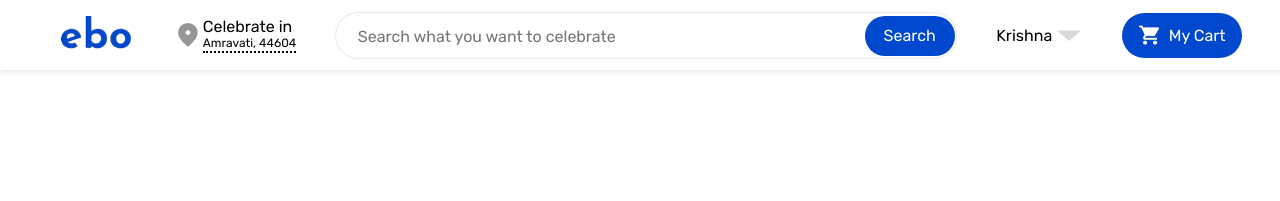
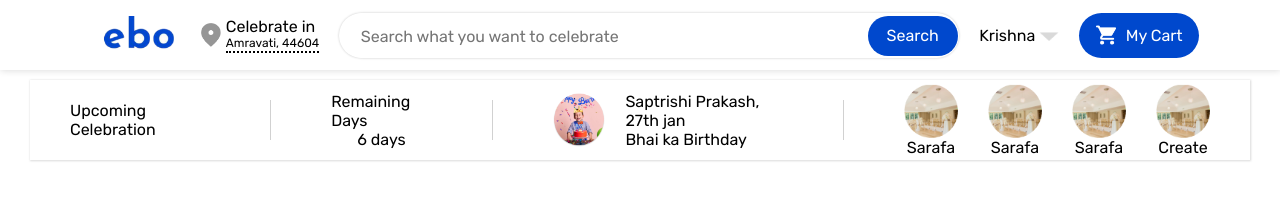
Before and after one commit to devamanin/ebo-frontend, a plain HTML site: page index.html in a window 1280 px wide. Drawn offline with Linux system fonts and the light colour scheme.

Commit message:
nav done

```diff
--- a/index.html
+++ b/index.html
@@ -33,7 +33,7 @@
             <div class="user-p-button">
                 <div class="user-p-cont">
                     <span>Krishna</span>
-                    <img src="./assets/polygon.png" alt="polygon">
+                    <img class="polygon-img" src="./assets/polygon.png" alt="polygon">
                 </div>
             </div>
             <div class="my-cart button-blue">
@@ -41,6 +41,45 @@
                 <span>My Cart</span>
             </div>
         </div>
+        <div class="upcoming-container">
+            <div class="noti flex-row">
+                <div class="noti-head-text">
+                    <span>Upcoming Celebration</span>
+                </div>
+                <div class="sep"></div>
+                <div class="remaining-days flex-col center">
+                    <span>Remaining Days</span>
+                    <span>6 days</span>
+                </div>
+                <div class="sep"></div>
+                <div class="c-name-con flex-row center">
+                    <img src="./assets/Ellipse 47.png" alt="image" style="width: 54px; height: 54px;">
+                    <div class="flex-col">
+                        <span>Saptrishi Prakash, 27th jan</span>
+                        <span>Bhai ka Birthday</span>
+                    </div>
+                </div>
+                <div class="sep"></div>
+                <div class="reminder-container flex-row center">
+                    <div class="rem flex-col center">
+                        <img src="./assets/Ellipse 3.png" alt="reminder image" style="width: 54px; height: 54px;">
+                        <span>Sarafa</span>
+                    </div>
+                    <div class="rem flex-col center">
+                        <img src="./assets/Ellipse 3.png" alt="reminder image" style="width: 54px; height: 54px;">
+                        <span>Sarafa</span>
+                    </div>
+                    <div class="rem flex-col center">
+                        <img src="./assets/Ellipse 3.png" alt="reminder image" style="width: 54px; height: 54px;">
+                        <span>Sarafa</span>
+                    </div>
+                    <div class="rem flex-col center">
+                        <img src="./assets/Ellipse 3.png" alt="reminder image" style="width: 54px; height: 54px;">
+                        <span>Create</span>
+                    </div>
+                </div>
+            </div>
+        </div>
     </section>
 </body>
 </html>
--- a/style/style.css
+++ b/style/style.css
@@ -12,7 +12,7 @@
     justify-content: center;
     align-items: center;
     height: 70px;
-    gap: 40px;
+    gap: 20px;
     box-shadow: 0 0 7px 0.5px rgb(218, 218, 218);
 }
 .logo{
@@ -103,3 +103,46 @@
     width: 120px;
     height: 45px;
 }
+.polygon-img{
+    width: 20px;
+}
+.upcoming-container{
+    display: flex;
+    justify-content: center;
+}
+.flex-row{
+    display: flex;
+    flex-direction: row;
+}
+.flex-col{
+    display: flex;
+    flex-direction: column;
+}
+.center{
+    justify-content: center;
+    align-items: center;
+}
+.noti{
+    margin-top: 10px;
+    width: calc(100% - 60px);
+    height: 80px;
+    gap: 20px;
+    align-items: center;
+    justify-self: center;
+    box-shadow: 0 0 2px 0.5px rgb(218, 218, 218);
+}
+.noti > div:not(.sep){
+    padding: 40px;
+}
+.sep{
+    height: 40px;
+    width: 1.5px;
+    background-color: rgb(209, 209, 209);
+}
+.c-name-con{
+    gap: 20px;
+    /* flex: 1; */
+}
+.reminder-container{
+    gap: 30px;
+}
```
Also changed, not shown: assets/Ellipse 3.png (added), assets/Ellipse 47.png (added).
